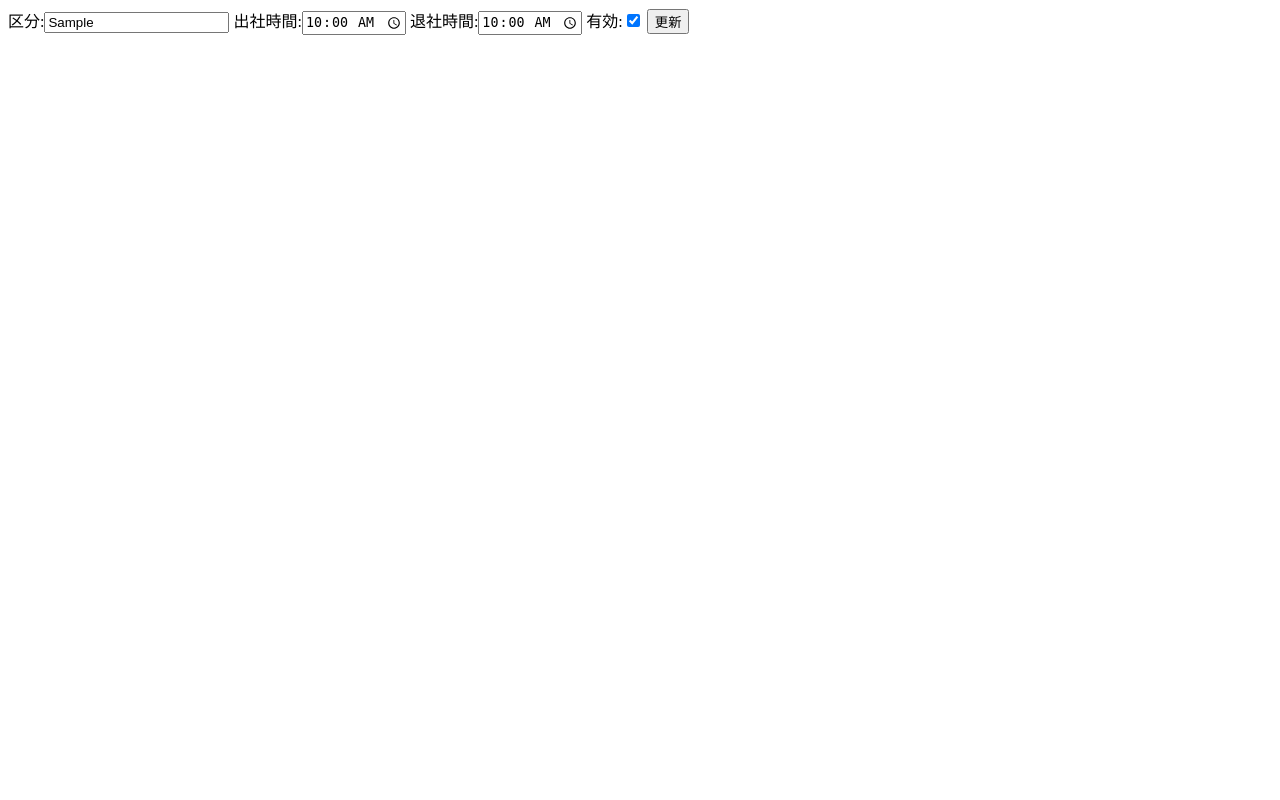
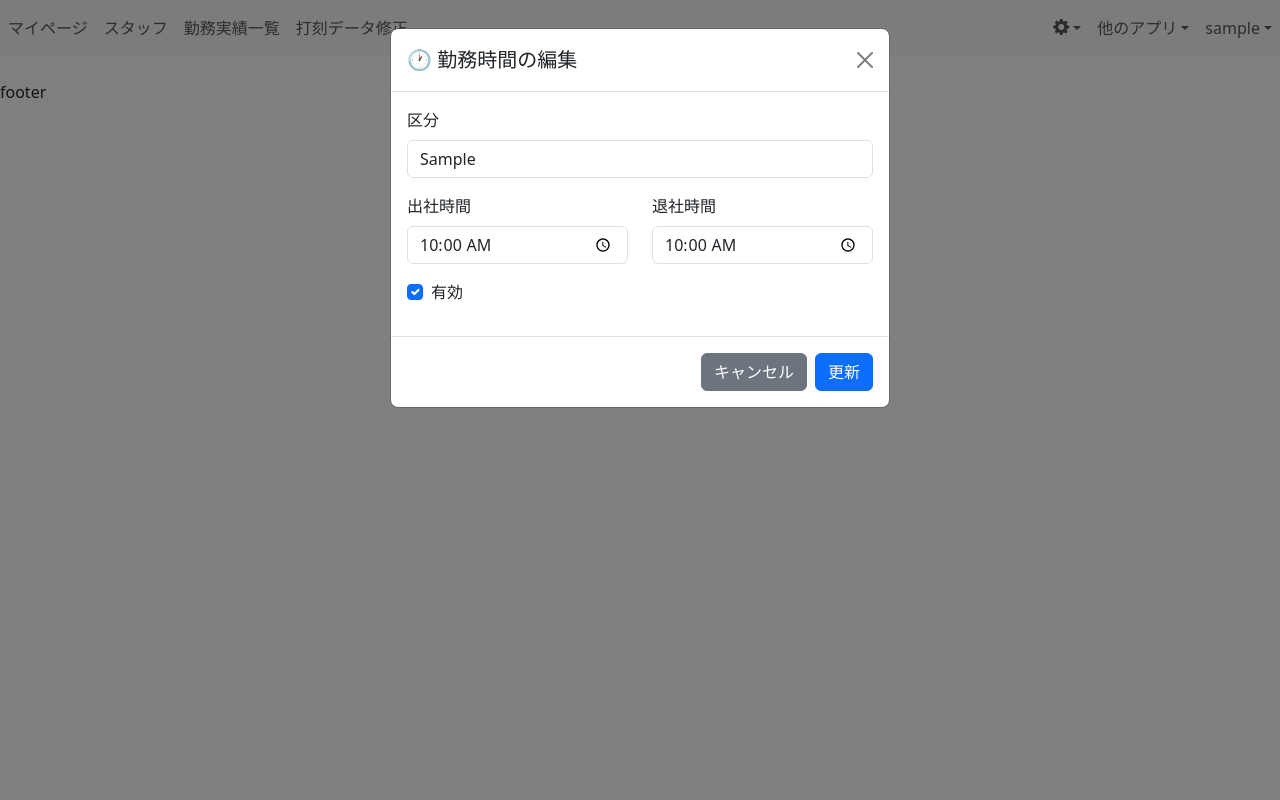
Before and after one commit to tatamyiwathy/sao, a Django app: page /sao/edit_working_hours/1/ in a window 1280 px wide. Run offline with Django 3.2, Linux system fonts and the light colour scheme; a user stored in the database is signed in; tables that the repository leaves empty hold one stand-in row (values such as "Sample post"); some libraries are stand-ins or nearby versions.

Commit message:
Feature: Redesign working hours edit page with modal UI
Replaces the basic form with a Bootstrap modal dialog for editing working hours. Adds improved form field layout, error display, and automatic modal behavior using JavaScript. Enhances user experience and maintains consistency with the site's design.

```diff
--- a/templates/sao/edit_working_hours.html
+++ b/templates/sao/edit_working_hours.html
@@ -1,6 +1,95 @@
-{{message}}
-<form method='POST' action='' >
-{% csrf_token %}
-{{form.as_table}}
-<input type='submit' value='更新' />
-</form>
+{% extends 'base.html' %}
+
+{% block title %}勤務時間編集{% endblock %}
+
+{% block content %}
+<div class="container mt-4">
+    <!-- モーダルダイアログ -->
+    <div class="modal fade" id="editWorkingHourModal" tabindex="-1" aria-labelledby="editWorkingHourModalLabel" aria-hidden="true">
+        <div class="modal-dialog">
+            <div class="modal-content">
+                <!-- モーダルヘッダー -->
+                <div class="modal-header">
+                    <h5 class="modal-title" id="editWorkingHourModalLabel">🕐 勤務時間の編集</h5>
+                    <button type="button" class="btn-close" data-bs-dismiss="modal" aria-label="Close"></button>
+                </div>
+
+                <!-- フォーム -->
+                <form method='POST' action='' id="editWorkingHourForm">
+                    <div class="modal-body">
+                        {% csrf_token %}
+
+                        <!-- フォームフィールド -->
+                        <div class="mb-3">
+                            <label for="{{ form.category.id_for_label }}" class="form-label">{{ form.category.label }}</label>
+                            {{ form.category }}
+                            {% if form.category.errors %}
+                                <div class="text-danger small">{{ form.category.errors.0 }}</div>
+                            {% endif %}
+                        </div>
+
+                        <div class="row">
+                            <div class="col-md-6">
+                                <div class="mb-3">
+                                    <label for="{{ form.begin_time.id_for_label }}" class="form-label">{{ form.begin_time.label }}</label>
+                                    {{ form.begin_time }}
+                                    {% if form.begin_time.errors %}
+                                        <div class="text-danger small">{{ form.begin_time.errors.0 }}</div>
+                                    {% endif %}
+                                </div>
+                            </div>
+                            <div class="col-md-6">
+                                <div class="mb-3">
+                                    <label for="{{ form.end_time.id_for_label }}" class="form-label">{{ form.end_time.label }}</label>
+                                    {{ form.end_time }}
+                                    {% if form.end_time.errors %}
+                                        <div class="text-danger small">{{ form.end_time.errors.0 }}</div>
+                                    {% endif %}
+                                </div>
+                            </div>
+                        </div>
+
+                        <div class="mb-3">
+                            <div class="form-check">
+                                {{ form.is_active }}
+                                <label class="form-check-label" for="{{ form.is_active.id_for_label }}">
+                                    {{ form.is_active.label }}
+                                </label>
+                            </div>
+                        </div>
+                    </div>
+
+                    <!-- モーダルフッター -->
+                    <div class="modal-footer">
+                        <button type="button" class="btn btn-secondary" data-bs-dismiss="modal">
+                            キャンセル
+                        </button>
+                        <button type="submit" class="btn btn-primary">
+                            更新
+                        </button>
+                    </div>
+                </form>
+            </div>
+        </div>
+    </div>
+</div>
+
+<script>
+// Pure JavaScript（jQuery完全不要）
+document.addEventListener('DOMContentLoaded', function() {
+    console.log('Edit Working Hours Modal - DOM loaded');
+
+    // モーダルインスタンス作成
+    const modalElement = document.getElementById('editWorkingHourModal');
+    const modal = new bootstrap.Modal(modalElement);
+
+    // ページ読み込み時に自動でモーダル表示
+    modal.show();
+
+    // モーダルが閉じられた時の処理
+    modalElement.addEventListener('hidden.bs.modal', function () {
+        window.location.href = "{% url 'sao:working_hours_view' %}";
+    });
+});
+</script>
+{% endblock %}
```
